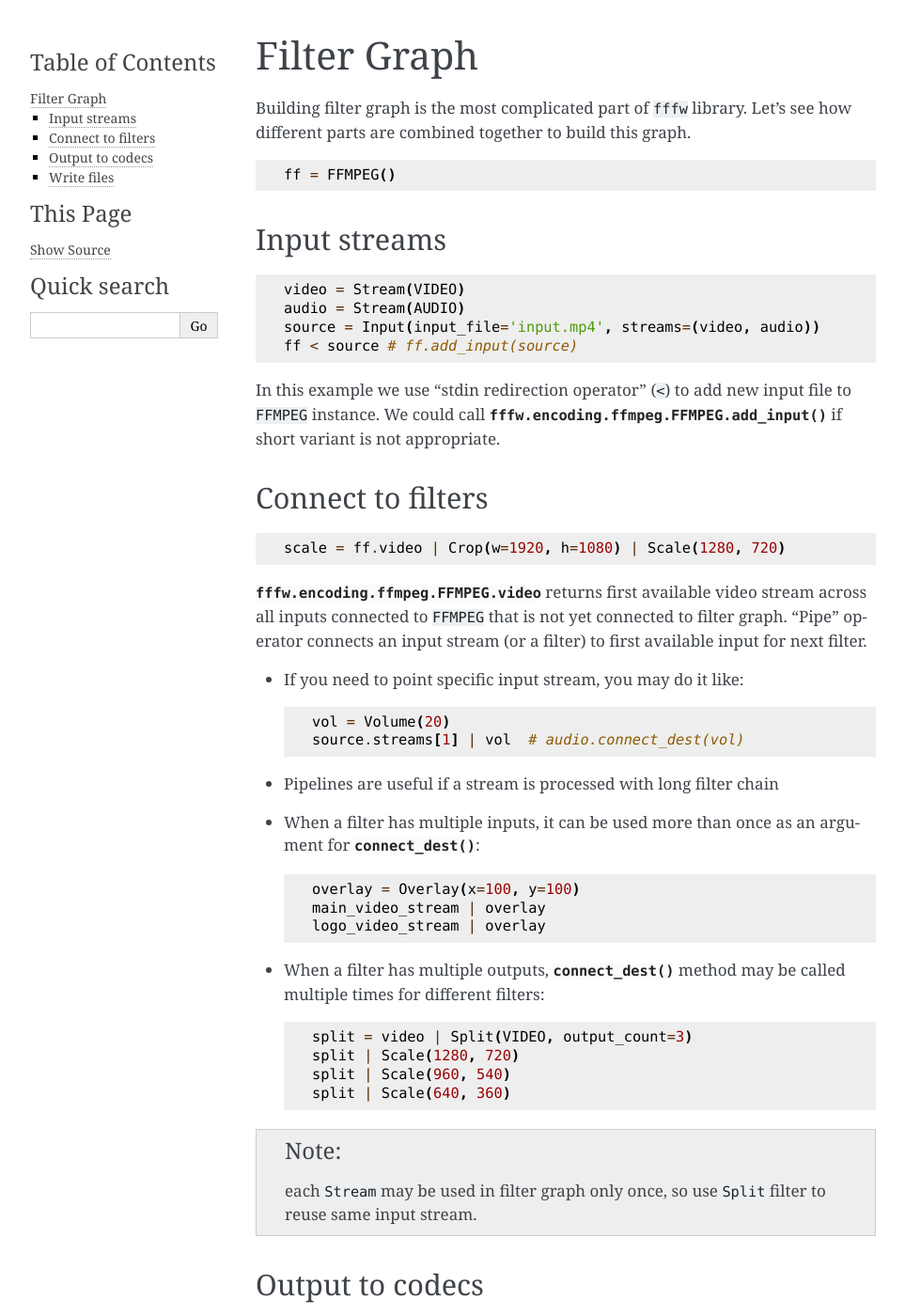
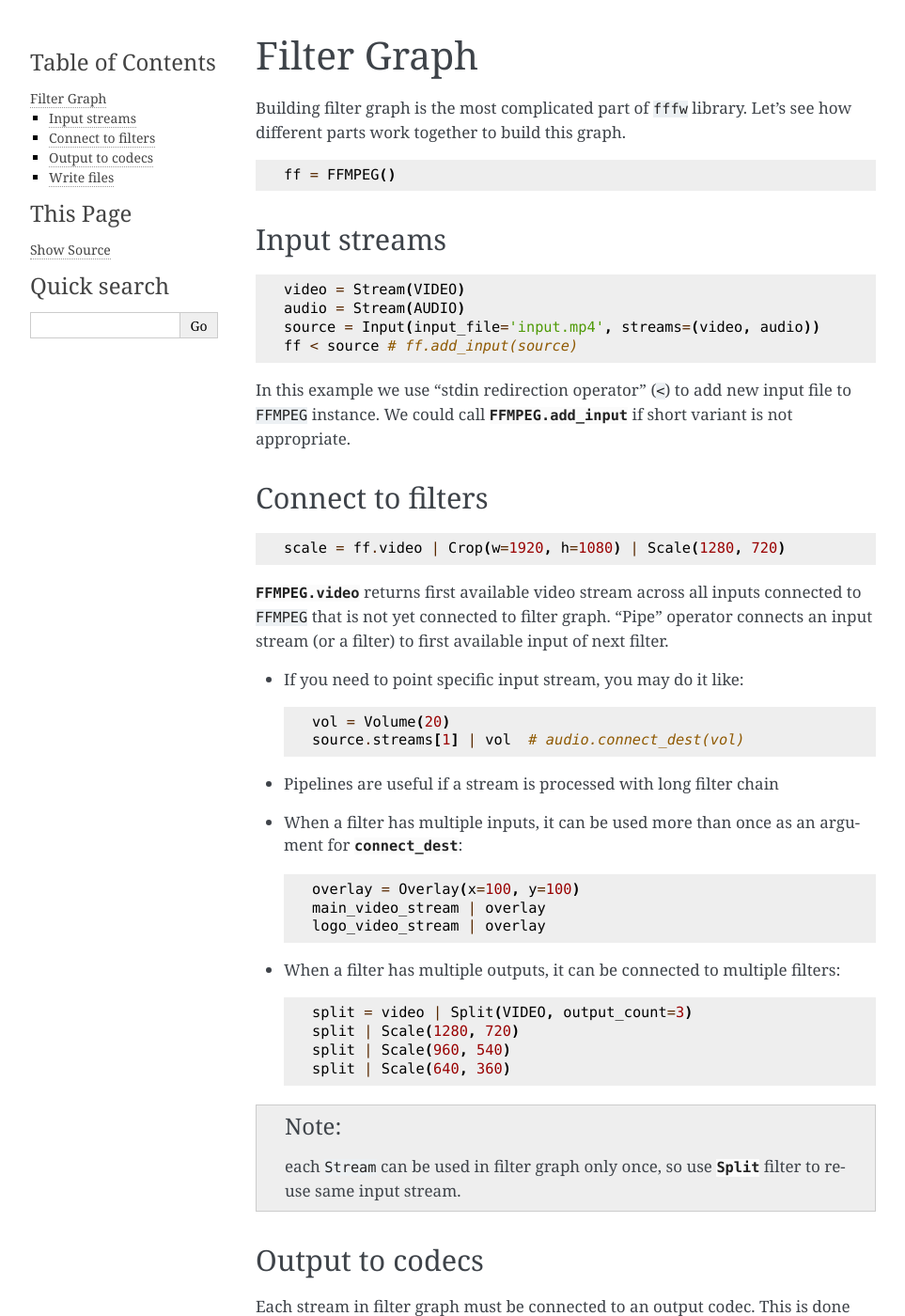
Before and after one commit to just-work/fffw, a Sphinx documentation site: the page built from docs/source/graph.rst, in a window 1280 px wide and 1400 px high. Shown: the whole window at 94% size, without its empty margins (148-1111 px from the left). Built offline with Sphinx 7.4.7, drawn with Linux system fonts in a browser that asks for light colours; some of the changed text lies outside the part shown.

```diff
--- a/docs/source/extending.rst
+++ b/docs/source/extending.rst
@@ -2,9 +2,9 @@ Extending fffw
 ==============
 
 The aim of ``fffw`` library is to provide mechanics for preparing ``ffmpeg``
-command line arguments, not to cover all possible params. It provides all
-necessary base classes to extend input file handling, filtering and output
-configuration.
+command line arguments, not to cover all possible ``ffmpeg`` parameters.
+It provides all necessary base classes to extend input file handling, filtering
+and output configuration.
 
 Before writing code it's useful to read section :ref:`command-line-structure`.
 
--- a/docs/source/filters.rst
+++ b/docs/source/filters.rst
@@ -80,11 +80,12 @@ Example
 Trim
 ----
 
-``Trim`` leaves in output only frames that match ``start`` - ``end`` interval.
+``Trim`` leaves only frames that match ``start`` - ``end`` interval.
 
 .. note::
   Without ``SetPTS`` filter trim does not adjust first frame timestamp, so
-  resulting stream will have duration equal to ``Trim.end`` value.
+  resulting stream will have duration equal to ``Trim.end`` value, while first
+  ``Trim.start`` seconds first frame will be shown frozen.
 
 .. autoclass:: fffw.encoding.filters.Trim
    :noindex:
--- a/docs/source/graph.rst
+++ b/docs/source/graph.rst
@@ -2,7 +2,7 @@ Filter Graph
 ============
 
 Building filter graph is the most complicated part of ``fffw`` library.
-Let's see how different parts are combined together to build this graph.
+Let's see how different parts work together to build this graph.
 
 .. code-block:: python
 
@@ -20,8 +20,8 @@ Input streams
 
 In this example we use "stdin redirection operator" (``<``) to add new input
 file to ``FFMPEG`` instance. We could call
-:py:meth:`fffw.encoding.ffmpeg.FFMPEG.add_input` if short variant is not
-appropriate.
+:py:meth:`FFMPEG.add_input <fffw.encoding.ffmpeg.FFMPEG.add_input>` if short
+variant is not appropriate.
 
 Connect to filters
 ------------------
@@ -30,10 +30,10 @@ Connect to filters
 
   scale = ff.video | Crop(w=1920, h=1080) | Scale(1280, 720)
 
-:py:attr:`fffw.encoding.ffmpeg.FFMPEG.video` returns first available video
-stream across all inputs connected to ``FFMPEG`` that is not yet connected to
-filter graph. "Pipe" operator connects an input stream (or a filter) to first
-available input for next filter.
+:py:attr:`FFMPEG.video <fffw.encoding.ffmpeg.FFMPEG.video>` returns first
+available video stream across all inputs connected to ``FFMPEG`` that is not yet
+connected to filter graph. "Pipe" operator connects an input stream
+(or a filter) to first available input of next filter.
 
 * If you need to point specific input stream, you may do it
   like::
@@ -43,14 +43,13 @@ available input for next filter.
 
 * Pipelines are useful if a stream is processed with long filter chain
 * When a filter has multiple inputs, it can be used more than once as an
-  argument for :py:meth:`connect_dest`::
+  argument for :py:meth:`connect_dest <fffw.graph.base.Node.connect_dest>`::
 
     overlay = Overlay(x=100, y=100)
     main_video_stream | overlay
     logo_video_stream | overlay
 
-* When a filter has multiple outputs, :py:meth:`connect_dest` method may be
-  called multiple times for different filters::
+* When a filter has multiple outputs, it can be connected to multiple filters::
 
     split = video | Split(VIDEO, output_count=3)
     split | Scale(1280, 720)
@@ -58,8 +57,9 @@ available input for next filter.
     split | Scale(640, 360)
 
 .. note::
-  each ``Stream`` may be used in filter graph only once, so use ``Split`` filter
-  to reuse same input stream.
+  each ``Stream`` can be used in filter graph only once, so use
+  :py:class:`Split <fffw.encoding.filters.Split>` filter to reuse same input
+  stream.
 
 Output to codecs
 ----------------
@@ -84,7 +84,7 @@ via "stdout redirection operator"::
 * An input stream can be connected to multiple codecs (i.e. in different output
   files).
 * Input stream can be used in filter graph only once (use
-  :py:class:`fffw.encoding.filters.Split` to handle that).
+  :py:class:`Split <fffw.encoding.filters.Split>` filter to handle that).
 
 Write files
 -----------
--- a/docs/source/index.rst
+++ b/docs/source/index.rst
@@ -9,12 +9,13 @@ command line arguments list, executes it and checks program output for errors.
    :caption: Contents:
 
    quickstart
+   graph
    transcoding
+   filters
    extending
-   graph
+   running
    simd
    buffering
-   filters
    modules
 
 Indices and tables
```
Also changed, not shown: docs/source/running.rst (added, +14 -0 lines), 1 other file.
